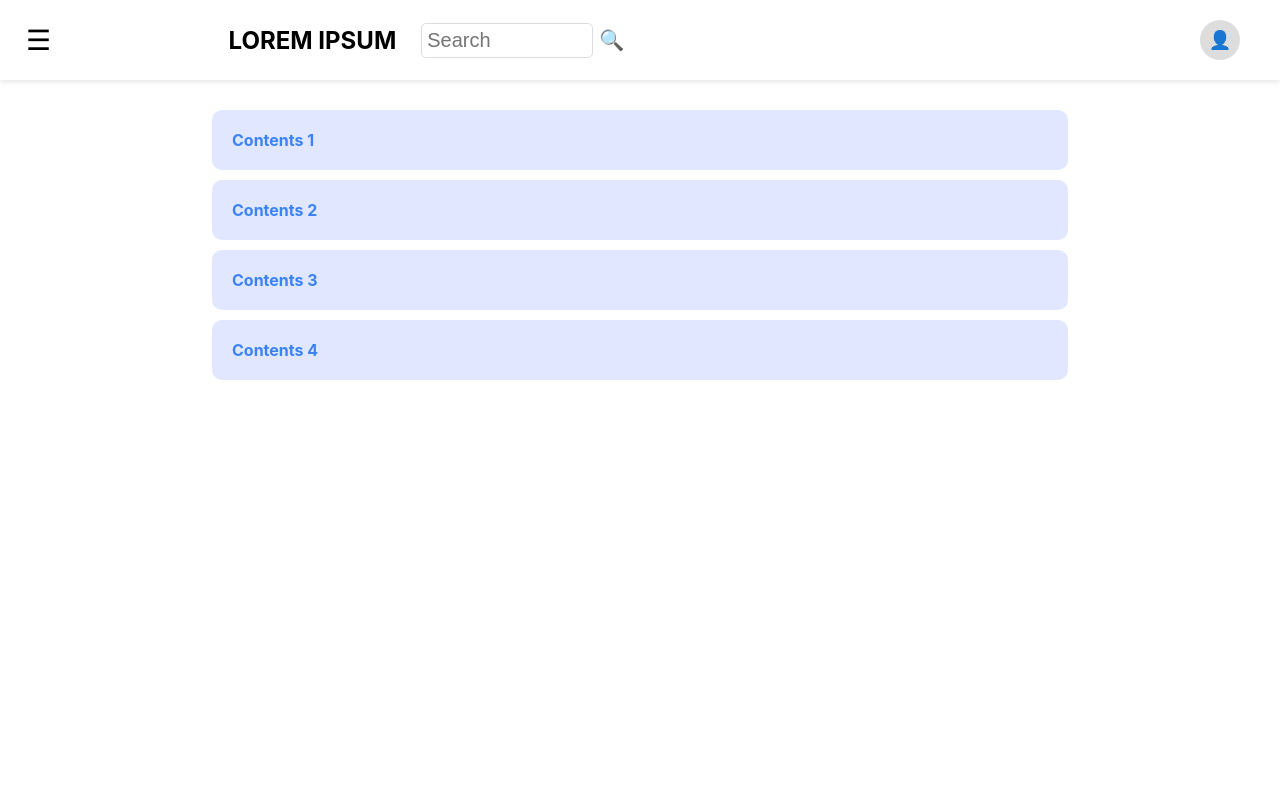
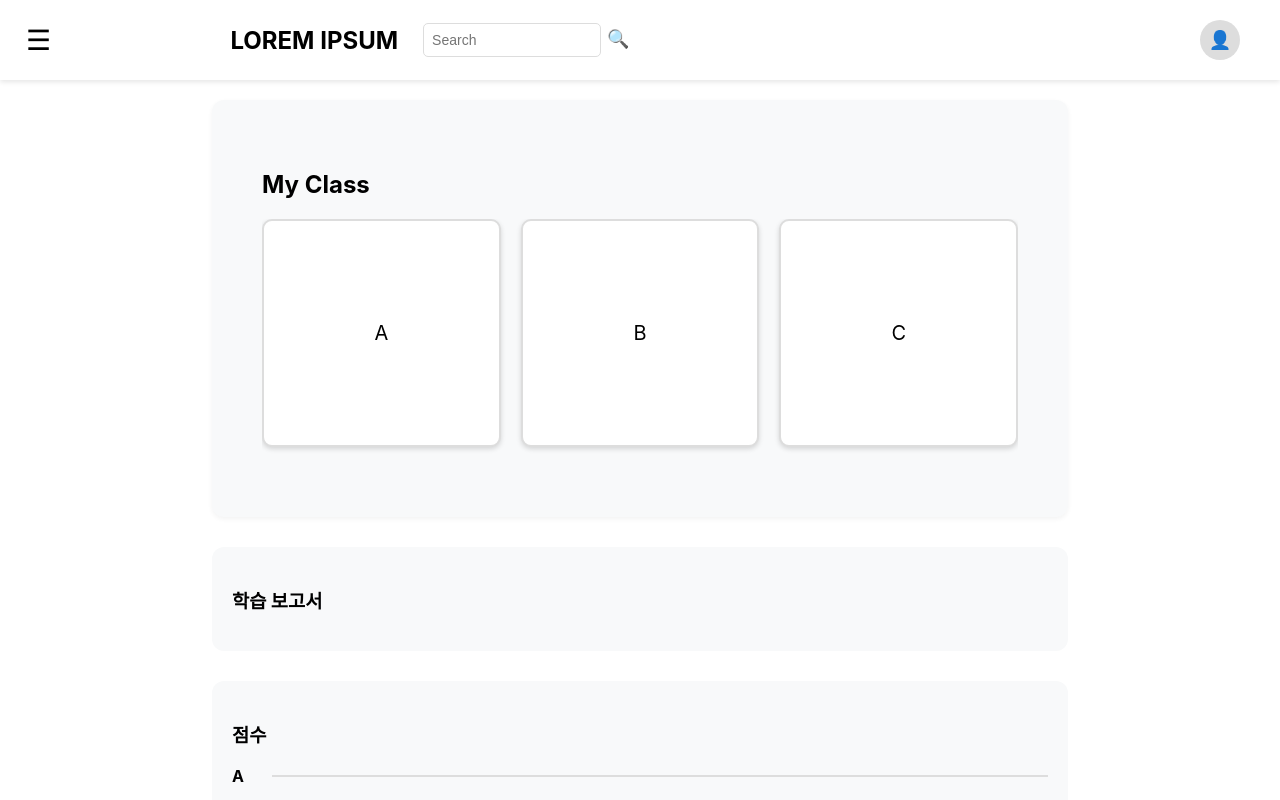
Before and after one commit to hsu-capstone-prism/DamSeol, a React (Create React App) app in the folder frontend/: page /main in a window 1280 px wide. Built offline with nearby package versions, Linux system fonts and the light colour scheme.

Commit message:
MainPage 수정 및 팝업 생성

```diff
--- a/frontend/src/App.js
+++ b/frontend/src/App.js
@@ -1,19 +1,36 @@
 import React from "react";
-import { BrowserRouter, Routes, Route } from "react-router-dom";
+import { BrowserRouter, Routes, Route, useLocation } from "react-router-dom";
 import LandingPage from "./pages/StartPage/LandingPage";
 import LoginPage from "./pages/StartPage/LoginPage";
 import Header from "./components/Header";
 import MainPage from "./pages/MainPage/MainPage";
 
+function AppContent() {
+  const location = useLocation();
+  const hideHeaderPaths = ["/", "/login"]; // Header를 숨길 페이지
+
+  const routes = [
+    { path: "/", element: <LandingPage /> },
+    { path: "/login", element: <LoginPage /> },
+    { path: "/main", element: <MainPage /> },
+  ];
+
+  return (
+    <div>
+      {!hideHeaderPaths.includes(location.pathname) && <Header />}
+      <Routes>
+        {routes.map(({ path, element }, key) => (
+          <Route path={path} element={element} key={key} />
+        ))}
+      </Routes>
+    </div>
+  );
+}
+
 function App() {
   return (
     <BrowserRouter>
-      <Header />
-      <Routes>
-        <Route path="/" element={<LandingPage />} />
-        <Route path="/login" element={<LoginPage />} />
-        <Route path="/main" element={<MainPage />} />
-      </Routes>
+      <AppContent />
     </BrowserRouter>
   );
 }
--- a/frontend/src/components/Footer.jsx
+++ b/frontend/src/components/Footer.jsx
@@ -1,5 +1,6 @@
 import React from "react";
 import "../styles/Footer.css";
+import { Link } from "react-router-dom";
 
 const Footer = () => {
   return (
--- a/frontend/src/components/Header.jsx
+++ b/frontend/src/components/Header.jsx
@@ -1,17 +1,31 @@
 import React, { useState } from "react";
+import { useNavigate } from "react-router-dom";
 import "../styles/Header.css";
 
 const Header = () => {
   const [isProfileOpen, setIsProfileOpen] = useState(false);
+  const [isMenuOpen, setIsMenuOpen] = useState(false);
+  const navigate = useNavigate();
 
   const toggleProfileMenu = () => {
     setIsProfileOpen(!isProfileOpen);
   };
 
+  const toggleMenu = () => {
+    setIsMenuOpen(!isMenuOpen);
+  };
+
+  const handleLogout = () => {
+    setIsProfileOpen(false);
+    navigate("/");
+  };
+
   return (
     <header className="header">
       <div className="header-left">
-        <button className="menu-btn">☰</button>
+        <button className="menu-btn" onClick={toggleMenu}>
+          ☰
+        </button>
       </div>
       <div className="header-center">
         <h1 className="logo">LOREM IPSUM</h1>
@@ -37,12 +51,24 @@ const Header = () => {
                 <button className="profile-option">⬇ PC 앱 다운로드</button>
               </li>
               <li>
-                <button className="profile-option">🔄 로그아웃</button>
+                <button className="profile-option" onClick={handleLogout}>
+                  🔄 로그아웃
+                </button>
               </li>
             </ul>
           </div>
         )}
       </div>
+      <div className={`sidebar ${isMenuOpen ? "open" : ""}`}>
+        <ul className="sidebar-menu">
+          <li>Home</li>
+          <li>Class</li>
+          <li>Report</li>
+          <li>Game</li>
+        </ul>
+      </div>
+      {/* 메뉴 열렸을 때 배경 클릭 시 닫기 */}
+      {isMenuOpen && <div className="overlay" onClick={toggleMenu}></div>}
     </header>
   );
 };
--- a/frontend/src/pages/MainPage/MainPage.jsx
+++ b/frontend/src/pages/MainPage/MainPage.jsx
@@ -1,13 +1,55 @@
 import React from "react";
+import { useNavigate } from "react-router-dom";
 import "../../styles/MainPage.css";
 
 const MainPage = () => {
+  const navigate = useNavigate();
+
+  const handleClick = (path) => {
+    navigate(path);
+  };
+
   return (
     <main className="main">
-      <div className="content">Contents 1</div>
-      <div className="content">Contents 2</div>
-      <div className="content">Contents 3</div>
-      <div className="content">Contents 4</div>
+      <section className="class-section">
+        <h2>My Class</h2>
+        <div className="class-container">
+          <div className="class-box" onClick={() => handleClick("/classA")}>
+            A
+          </div>
+          <div className="class-box" onClick={() => handleClick("/classB")}>
+            B
+          </div>
+          <div className="class-box" onClick={() => handleClick("/classC")}>
+            C
+          </div>
+        </div>
+      </section>
+      <section className="report-section">
+        <h3> 학습 보고서 </h3>
+        <div className="report-container">
+          <div className="report-box">
+            <span></span>
+          </div>
+        </div>
+      </section>
+      <section className="score-section">
+        <h3>점수</h3>
+        <div className="score-table">
+          <div className="score-row">
+            <span>A</span>
+            <div className="score-line"></div>
+          </div>
+          <div className="score-row">
+            <span>B</span>
+            <div className="score-line"></div>
+          </div>
+          <div className="score-row">
+            <span>C</span>
+            <div className="score-line"></div>
+          </div>
+        </div>
+      </section>
     </main>
   );
 };
--- a/frontend/src/styles/Header.css
+++ b/frontend/src/styles/Header.css
@@ -2,7 +2,7 @@
   position: fixed;
   top: 0;
   left: 0;
-  width: 100%; /* 뷰포트 너비에 맞추기 */
+  width: 100%;
   height: 80px;
   background: #fff;
   box-shadow: 0px 2px 5px rgba(0, 0, 0, 0.1);
@@ -21,10 +21,12 @@
 }
 
 .header-center {
+  position: absolute;
+  left: 18%;
   display: flex;
   align-items: center;
   gap: 25px;
-  flex: 0.7;
+  min-width: 300px;
 }
 
 .menu-btn {
@@ -44,24 +46,27 @@
   display: flex;
   align-items: center;
   gap: 10px;
-  position: relative;
+  position: absolute;
+  right: 20px;
 }
 
 .search {
-  padding: 5px;
+  padding: 8px;
   border: 1px solid #ddd;
   border-radius: 5px;
   outline: none;
   width: 160px;
+  font-size: 14px;
 }
 
 .search-btn {
   background: none;
   border: none;
-  font-size: 20px;
+  font-size: 18px;
   cursor: pointer;
 }
 
+/* 프로필 */
 .profile-btn {
   width: 40px;
   height: 40px;
@@ -79,20 +84,19 @@
   position: relative;
 }
 
-/* 프로필 메뉴 팝업 */
 .profile-menu {
   position: absolute;
-  top: 60px;
+  top: 50px;
   right: 0px;
-  width: 180px;
+  width: 200px;
   background: white;
-  box-shadow: 0px 2px 5px rgba(0, 0, 0, 0.1);
-  border-radius: 10px;
-  padding: 10px;
+  border: 2px solid #ddd;
+  box-shadow: 0px 2px 5px rgba(0, 0, 0, 0.15);
+  border-radius: 12px;
+  padding: 15px;
   z-index: 1000;
 }
 
-/* 프로필 옵션 목록 */
 .profile-options {
   list-style: none;
   padding: 0;
@@ -103,15 +107,70 @@
   width: 100%;
   background: none;
   border: none;
-  padding: 10px;
+  padding: 11px 13px;
   text-align: left;
-  font-size: 14px;
+  font-size: 16px;
   cursor: pointer;
   display: flex;
   align-items: center;
-  gap: 5px;
+  gap: 8px;
 }
 
 .profile-option:hover {
-  background: #f5f5f5;
+  background: #f0eeee;
 }
+
+/* 햄버거 메뉴 바 */
+.sidebar {
+  position: fixed;
+  top: 85px;
+  left: -100%;
+  width: 14%;
+  height: calc(100vh - 80px);
+  background: #ffffff;
+  box-shadow: 2px 0px 10px rgba(0, 0, 0, 0.1);
+  transition: left 0.3s ease-in-out;
+  padding: 10px;
+  display: flex;
+  flex-direction: column;
+  justify-content: flex-start;
+  z-index: 1000;
+}
+
+.sidebar.open {
+  left: 0px;
+}
+
+.sidebar-menu {
+  list-style: none;
+  padding: 0;
+  margin: 0;
+}
+
+.sidebar-menu li {
+  font-size: 18px;
+  padding: 15px 10px;
+  border-bottom: 1px solid #ddd;
+  cursor: pointer;
+}
+
+.sidebar-menu li:hover {
+  background: #f0eeee;
+}
+
+/* 메뉴가 열릴 때 화면을 덮는 overlay */
+.overlay {
+  position: fixed;
+  top: 0;
+  left: 0;
+  width: 100%;
+  height: 100%;
+  z-index: 999; /* sidebar보다 낮게 설정 */
+  transition: opacity 0.3s ease-in-out;
+}
+
+/* 메뉴가 열려도 헤더 내부 요소 이동 방지 */
+.sidebar.open ~ .header .header-center,
+.sidebar.open ~ .header .header-right {
+  transform: none;
+}
--- a/frontend/src/styles/MainPage.css
+++ b/frontend/src/styles/MainPage.css
@@ -1,20 +1,80 @@
 .main {
   margin-top: 80px;
-  margin-bottom: 120px;
   margin-left: 15%;
   margin-right: 15%;
   flex: 0.7;
   padding: 20px;
   overflow-y: auto;
-  height: calc(100vh - 80px-120px);
+  height: calc(100vh - 80px);
   box-sizing: border-box;
 }
 
-.content {
-  background: #e0e7ff;
-  margin: 10px 0;
+/* 학습 */
+.class-section {
+  background: #f8f9fa;
+  box-shadow: 0px 2px 5px rgba(0, 0, 0, 0.05);
+  padding: 50px;
+  border-radius: 12px;
+  overflow-x: auto;
+  white-space: nowrap;
+}
+
+.class-container {
+  display: flex;
+  gap: 20px;
+  overflow-x: auto;
+  white-space: nowrap;
+  flex-wrap: nowrap; /* 가로 스크롤 활성화 */
+  scrollbar-width: thin;
+  padding-bottom: 20px;
+}
+
+.class-box {
+  flex: 1;
+  background: white;
+  border: 2px solid #ddd;
+  box-shadow: 0px 2px 5px rgba(0, 0, 0, 0.15);
+  border-radius: 10px;
+  padding: 100px;
+  text-align: center;
+  font-size: 20px;
+  cursor: pointer;
+  transition: 0.3s;
+}
+
+.class-box:hover {
+  background: #e3e7ff;
+}
+
+/* 보고서 */
+.report-section {
+  background: #f8f9fa;
   padding: 20px;
-  border-radius: 10px;
-  color: #3b82f6;
+  border-radius: 12px;
+  margin-top: 30px;
+}
+
+/* 점수 */
+.score-section {
+  background: #f8f9fa;
+  padding: 20px;
+  border-radius: 12px;
+  margin-top: 30px;
+}
+
+.score-row {
+  display: flex;
+  align-items: center;
+  margin-bottom: 20px;
+}
+
+.score-row span {
+  width: 40px;
   font-weight: bold;
 }
+
+.score-line {
+  flex: 1;
+  height: 2px;
+  background: #ddd;
+}
```
